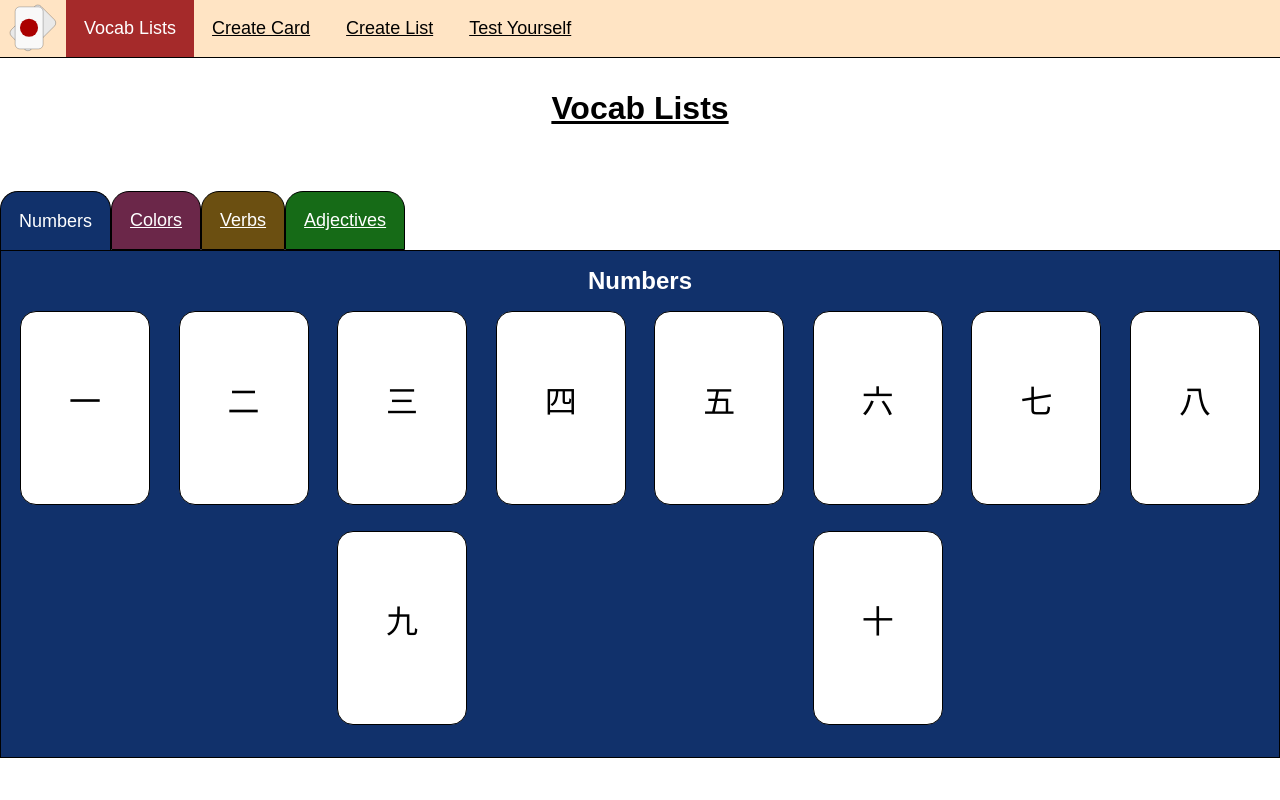
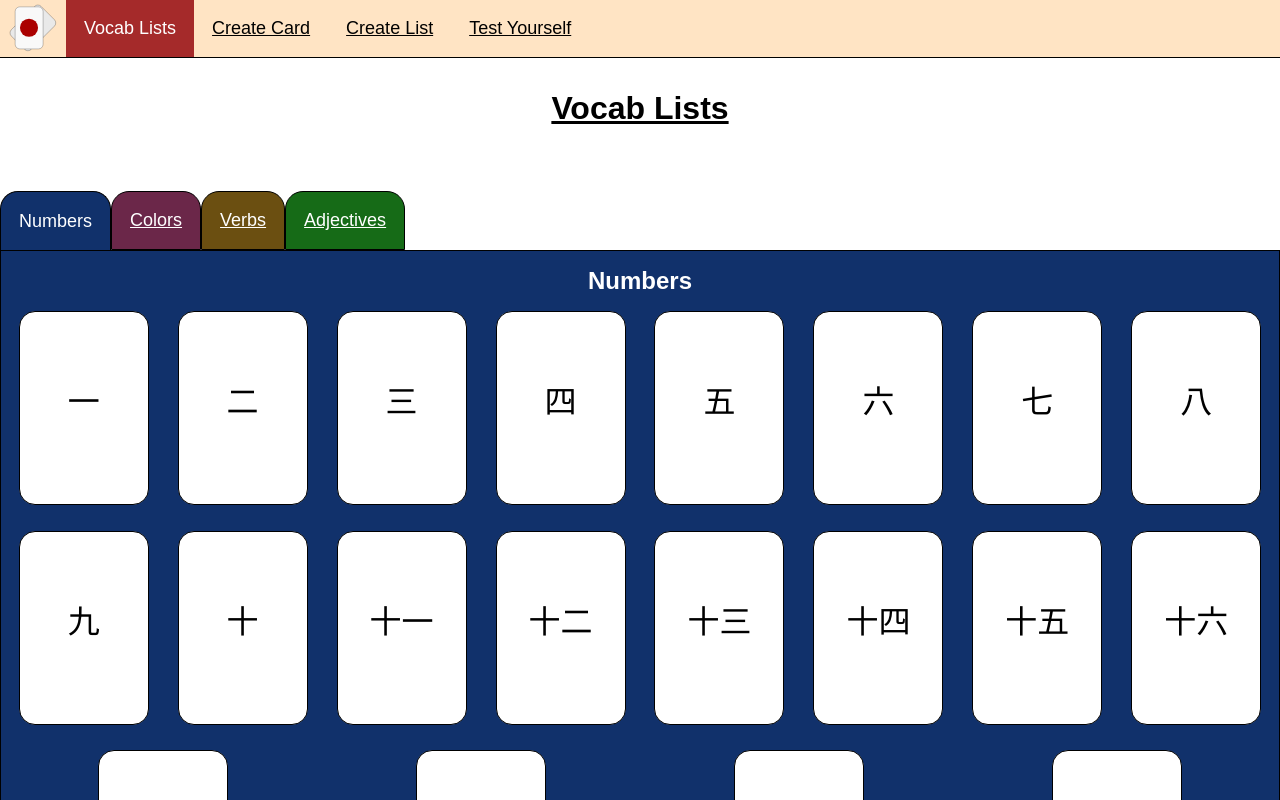
Before and after one commit to emoore36/japanese_flashcards, a React (Create React App) app: page / in a window 1280 px wide. Shown: the top 800 px of the page. Built offline with nearby package versions, Linux system fonts and the light colour scheme; the HTML template or start-up script is replaced by a standard one.

Commit message:
Replaced CardList with Deck and updated json.

```diff
--- a/src/components/cards/Cards.css
+++ b/src/components/cards/Cards.css
@@ -8,7 +8,10 @@
     width: 4em;
     height: 6em;
     padding: auto;
-    margin: .4em;
+    margin-left: .2em;
+    margin-right: .2em;
+    margin-top: .4em;
+    margin-bottom: .4em;
     border: 1px solid black;
     border-radius: 1rem;
     list-style: none;
@@ -24,10 +27,10 @@
     box-shadow: 0px 2px #383838;
 }
 
-.card-list {
+.deck {
     padding: .1em;
     margin: .1em;
     display: flex;
     flex-wrap: wrap;
-    justify-content: space-evenly;
+    justify-content: space-around;
 }
--- a/src/components/cards/Cards.js
+++ b/src/components/cards/Cards.js
@@ -6,9 +6,9 @@ import './Cards.css';
  * @param {*} props the properties object
  * @returns a flexbox of cards.
  */
-function CardList(props) {
+function Deck(props) {
 
-    return <ul className='card-list'>{props.cards}</ul>;
+    return <ul id={props.id} category={props.category} className='deck'>{props.cards}</ul>;
 
 }
 
@@ -33,4 +33,4 @@ function Card(props) {
 
 }
 
-export { Card, CardList };
+export { Card, Deck };
--- a/src/components/frames/Frames.js
+++ b/src/components/frames/Frames.js
@@ -1,5 +1,5 @@
 import { useState } from "react";
-import { Card, CardList } from '../cards/Cards';
+import { Card, Deck } from '../cards/Cards';
 import './Frames.css';
 import JSON_DATA from '../../static/card_lists.json';
 
@@ -7,7 +7,8 @@ function Tab(props) {
     return (
         <button
             className={props.isActive ? "tab tab-active" : "tab tab-inactive"}
-            id={"tab_" + props.id} key={props.id}
+            id={"tab_" + props.id}
+            key={props.id}
             onClick={() => props.onClick(props.id)}>
             {props.text}
         </button>
@@ -34,16 +35,14 @@ function FrameControl() {
     const [activeId, setActiveId] = useState(0);
 
     // populate data
-    const data = JSON_DATA.data.map((cards_list) => CardList({ cards: cards_list.cards.map((card) => Card(card)) }));
-
-    const categories = ["Numbers", "Colors", "Verbs", "Adjectives"];
+    const data = JSON_DATA.data.map((cards_list) => Deck({ id: cards_list.id, category: cards_list.category, cards: cards_list.cards.map((card) => Card(card)) }));
 
     let frames = [];
     let propsList = [];
 
-    categories.forEach((category, category_index) => {
-        propsList.push({ id: category_index, text: category, isActive: (category_index === activeId) });
-        frames.push(Frame({ ...propsList[category_index], content: data[category_index] }));
+    data.forEach((deck, deck_index) => {
+        propsList.push({ id: deck_index, text: deck.props.category, isActive: (deck_index === activeId) });
+        frames.push(Frame({ ...propsList[deck_index], content: deck }));
     })
 
     return (
@@ -58,7 +57,9 @@ function FrameControl() {
 function Frame(props) {
 
     return (
-        <div className={props.isActive ? "frame frame-active" : "frame frame-inactive"} key={props.id} id={"frame_" + props.id}>
+        <div className={props.isActive ? "frame frame-active" : "frame frame-inactive"}
+            key={props.id}
+            id={"frame_" + props.id}>
             <h2>{props.text}</h2>
             {props.content}
         </div>
--- a/src/static/card_lists.json
+++ b/src/static/card_lists.json
@@ -1,80 +1,154 @@
 {
     "data": [
         {
+            "id": 1,
+            "category": "Numbers",
             "cards": [
                 {
                     "id": 1,
                     "text": {
-                        "back": "One",
+                        "back": "1",
                         "front": "一"
                     }
                 },
                 {
                     "id": 2,
                     "text": {
-                        "back": "Two",
+                        "back": "2",
                         "front": "二"
                     }
                 },
                 {
                     "id": 3,
                     "text": {
-                        "back": "Three",
+                        "back": "3",
                         "front": "三"
                     }
                 },
                 {
                     "id": 4,
                     "text": {
-                        "back": "Four",
+                        "back": "4",
                         "front": "四"
                     }
                 },
                 {
                     "id": 5,
                     "text": {
-                        "back": "Five",
+                        "back": "5",
                         "front": "五"
                     }
                 },
                 {
                     "id": 6,
                     "text": {
-                        "back": "Six",
+                        "back": "6",
                         "front": "六"
                     }
                 },
                 {
                     "id": 7,
                     "text": {
-                        "back": "Seven",
+                        "back": "7",
                         "front": "七"
                     }
                 },
                 {
                     "id": 8,
                     "text": {
-                        "back": "Eight",
+                        "back": "8",
                         "front": "八"
                     }
                 },
                 {
                     "id": 9,
                     "text": {
-                        "back": "Nine",
+                        "back": "9",
                         "front": "九"
                     }
                 },
                 {
                     "id": 10,
                     "text": {
-                        "back": "Ten",
+                        "back": "10",
                         "front": "十"
+                    }
+                },
+                {
+                    "id": 11,
+                    "text": {
+                        "back": "11",
+                        "front": "十一"
+                    }
+                },
+                {
+                    "id": 12,
+                    "text": {
+                        "back": "12",
+                        "front": "十二"
+                    }
+                },
+                {
+                    "id": 13,
+                    "text": {
+                        "back": "13",
+                        "front": "十三"
+                    }
+                },
+                {
+                    "id": 14,
+                    "text": {
+                        "back": "14",
+                        "front": "十四"
+                    }
+                },
+                {
+                    "id": 15,
+                    "text": {
+                        "back": "15",
+                        "front": "十五"
+                    }
+                },
+                {
+                    "id": 16,
+                    "text": {
+                        "back": "16",
+                        "front": "十六"
+                    }
+                },
+                {
+                    "id": 17,
+                    "text": {
+                        "back": "17",
+                        "front": "十七"
+                    }
+                },
+                {
+                    "id": 18,
+                    "text": {
+                        "back": "18",
+                        "front": "十八"
+                    }
+                },
+                {
+                    "id": 19,
+                    "text": {
+                        "back": "19",
+                        "front": "十九"
+                    }
+                },
+                {
+                    "id": 20,
+                    "text": {
+                        "back": "20",
+                        "front": "二十"
                     }
                 }
             ]
         },
         {
+            "id": 2,
+            "category": "Colors",
             "cards": [
                 {
                     "id": 1,
@@ -149,6 +223,8 @@
             ]
         },
         {
+            "id": 3,
+            "category": "Verbs",
             "cards": [
                 {
                     "id": 1,
@@ -219,10 +295,33 @@
                         "back": "to walk",
                         "front": "歩く"
                     }
+                },
+                {
+                    "id": 11,
+                    "text": {
+                        "back": "to open",
+                        "front": "開ける"
+                    }
+                },
+                {
+                    "id": 12,
+                    "text": {
+                        "back": "to sit",
+                        "front": "座る"
+                    }
+                },
+                {
+                    "id": 13,
+                    "text": {
+                        "back": "to write",
+                        "front": "書く"
+                    }
                 }
             ]
         },
         {
+            "id": 4,
+            "category": "Adjectives",
             "cards": [
                 {
                     "id": 1,
```
